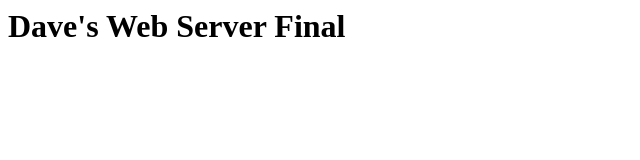
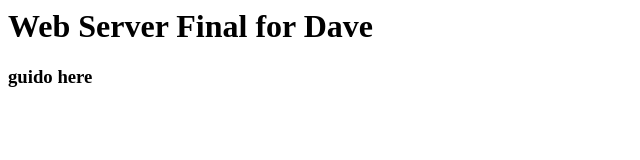
Before and after one commit to DGarcia422/WebServerFinalDave, a plain HTML site: page index.html in a window 1280 px wide. Shown: the whole page, without its empty margins (0-640 px from the left). Drawn offline with Linux system fonts and the light colour scheme.

Commit message:
guido added

```diff
--- a/index.html
+++ b/index.html
@@ -1 +1,2 @@
-<h1>Dave's Web Server Final</h1>
+<h1>Web Server Final for Dave</h1>
+<h3>guido here</h3>
```
